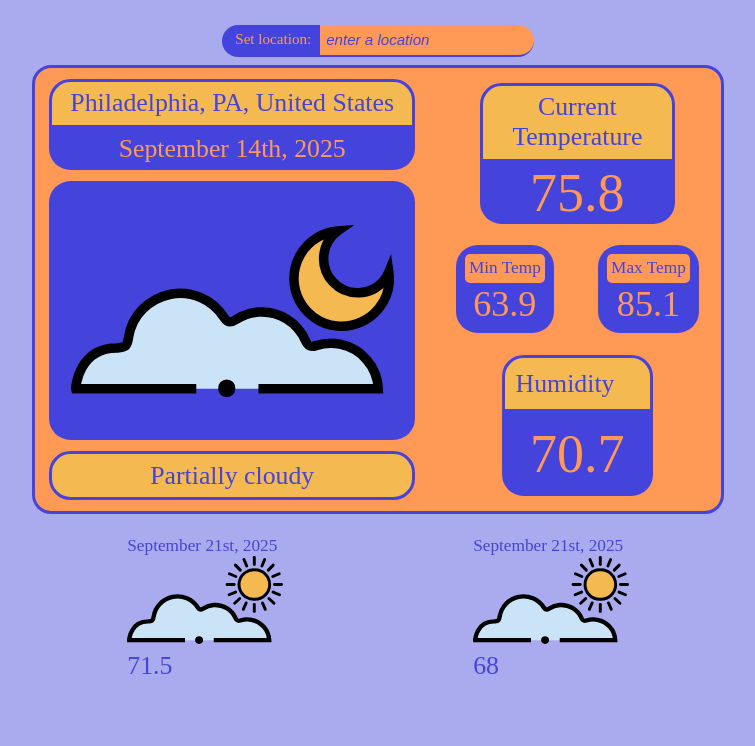
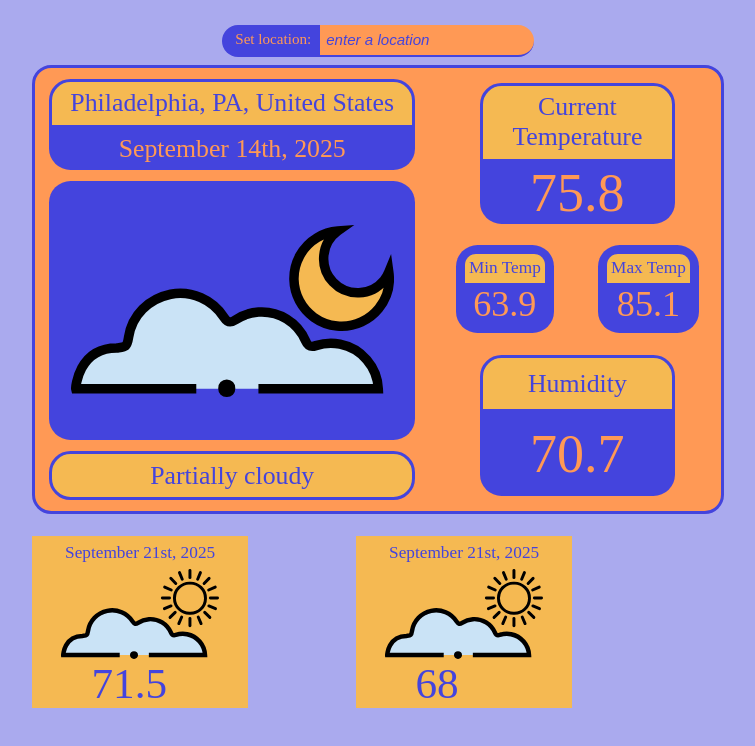
Before and after one commit to talesofterror/TOP-Weather, a website built with webpack: page src/template.html in a window 1280 px wide. Shown: the whole page, without its empty margins (262-1017 px from the left). Built offline with nearby package versions, Linux system fonts and the light colour scheme.

Commit message:
future days arranging

```diff
--- a/src/style.css
+++ b/src/style.css
@@ -237,7 +237,7 @@ input:focus {
 	justify-content: space-around;
 	height: 100%;
 	max-height: 70%;
-	max-width: 48%;
+	max-width: 50%;
 	background-color: var(--accent-bg);
 	color: var(--accent-text);
 	padding: 0.4rem;
@@ -251,9 +251,9 @@ input:focus {
 	justify-content:center;
 	font-size: 0.8rem;
 	text-align: center;
-	background-color: var(--primary-bg);
+	background-color: var(--highlight);
 	color: var(--primary-text);
-	border-radius: 0.4vw;
+	border-radius: 0.5rem 0.5rem 0 0;
 	padding: 0.2rem;
 }
 
@@ -276,10 +276,12 @@ input:focus {
 
 .present-humid-container div {
 	max-height: fit-content;
-	max-width: fit-content;
+	/* max-width: fit-content; */
+	min-width: 9rem;
 }
 
 .present-humid-header {
+	text-align: center;
 	min-width: 7rem;
 	background-color: var(--highlight);
 	border: 3px solid var(--primary-text);
@@ -301,10 +303,26 @@ input:focus {
 	flex-grow: 2;
 	display: flex;
 	flex-direction: row;
+
+	gap: 5rem;
 }
 
-.future-conditions img {
+.future-day {
+	display: flex;
+	flex-direction: column;
+	justify-content: space-around;
+	max-width: 10rem;
+	min-height: 8rem;
+	background-color: var(--highlight);
+}
 
+.future-conditions .future-icon {
+	flex-grow: 2;
+	max-width: 100%;
+}
+
+.future-icon img {
+	min-height: 100%;
 }
 
 .future-day {
@@ -314,21 +332,17 @@ input:focus {
 	flex-direction: column;
 }
 
+.future-day .future-header {
+	flex-grow: 1;
+	display: flex;
+	align-items: center;
+	font-size: 0.8rem;
+}
+
+.future-day .future-temp {
+	font-size: 2rem;
+}
+
 .future-day div {
 	min-width: 45%;
 }
-
-.future-day img {
-	min-width: 75%;
-}
-
-.future-day div:first-child {
-	flex-grow: 3;
-}
-.future-day div:last-child {
-	flex-grow: 1;
-}
-
-.future-day .future-header {
-	font-size: 0.8rem;
-}
```
